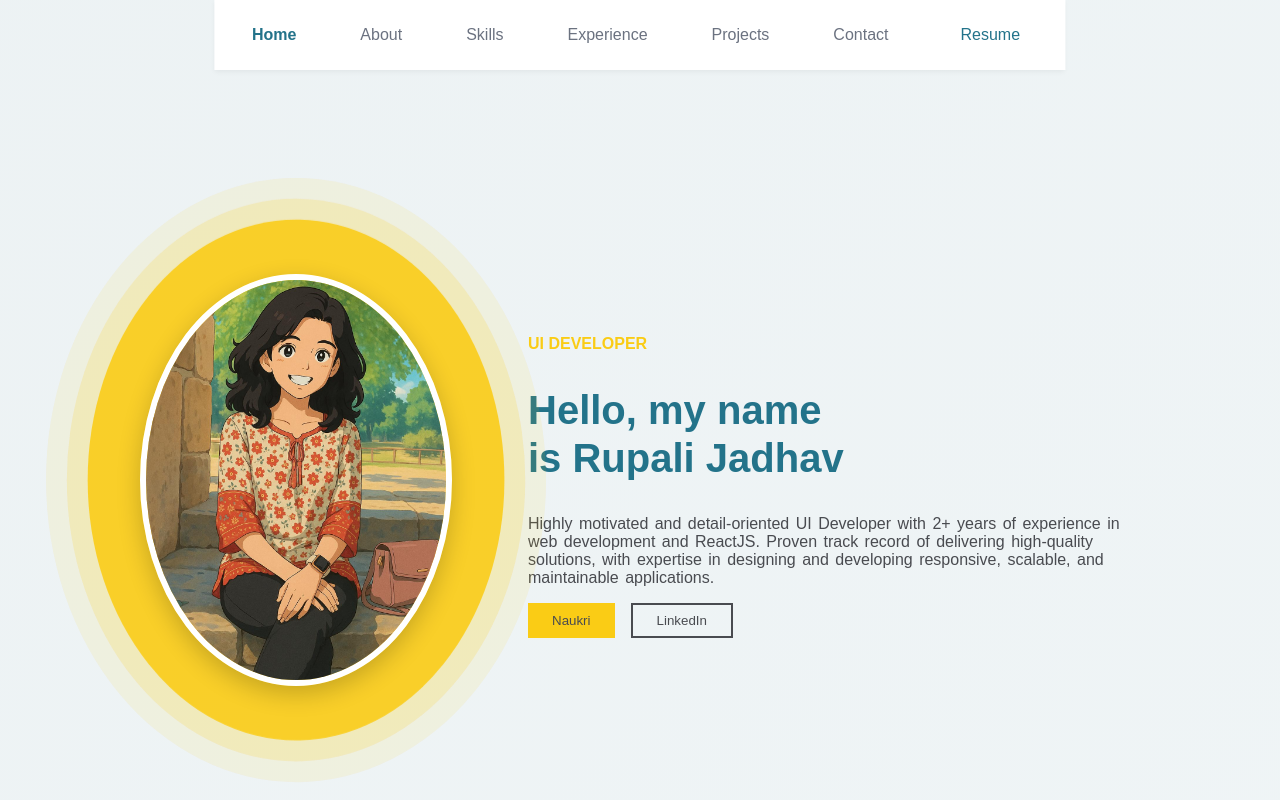
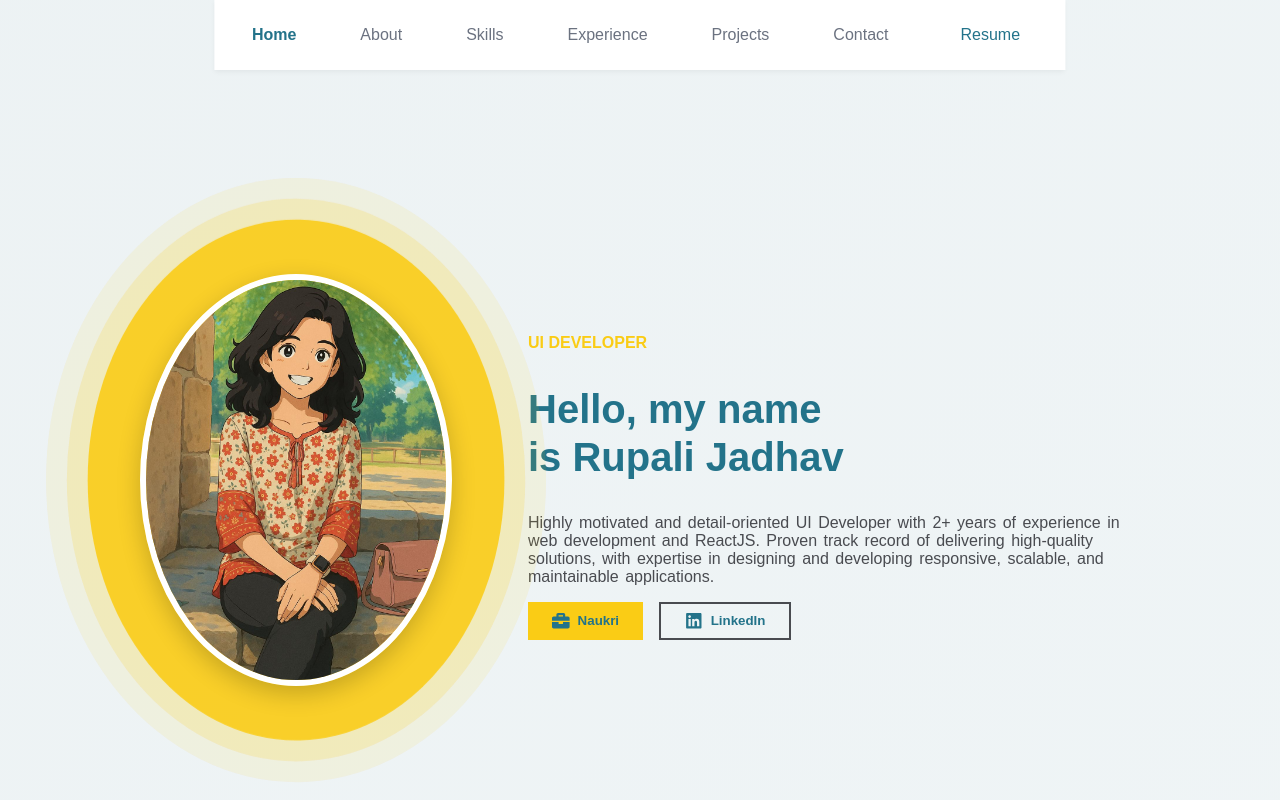
Before and after one commit to rupalijadhav99/My-Portfolio-RJ, a React (Vite) app: page / in a window 1280 px wide. Shown: the top 800 px of the page. Built offline with nearby package versions, Linux system fonts and the light colour scheme.

Commit message:
Changes in css file

```diff
--- a/src/components/Home/Home.css
+++ b/src/components/Home/Home.css
@@ -11,7 +11,7 @@
 /* Link styles inside buttons */
 button a{
   text-decoration: none;
-  color: #494b50;
+  color: #23738a;
 }
 
 /* Media query for desktop layout */
@@ -176,3 +176,18 @@ button a{
     font-size: 2rem!important;
   }
 }
+
+/* Link inside button styled as flex row */
+.btn-link {
+  display: flex;
+  align-items: center;
+  gap: 0.5rem;
+  text-decoration: none;
+  color: #23738a;
+  font-weight: 600;
+}
+
+/* Optional: style icons */
+.btn-icon {
+  font-size: 1.1rem;
+}
--- a/src/components/Home/Home.jsx
+++ b/src/components/Home/Home.jsx
@@ -1,9 +1,9 @@
 import React from 'react';
 import './Home.css';
-import profileImage from "../../assets/rupaliJ.jpg"
+import profileImage from "../../assets/rupaliJ.jpg";
+import { FaLinkedin, FaBriefcase } from "react-icons/fa";
 
 export default function Home() {
-
   return (
     <div className="home-container">
       <div className="home-left">
@@ -18,13 +18,28 @@ export default function Home() {
           developing responsive, scalable, and maintainable applications.
         </p>
         <div className="buttons">
-          <button className="btn-primary"> <a href="https://www.naukri.com/mnjuser/profile" target="_blank" rel="noopener noreferrer">
-          Naukri</a></button>
-          <button className="btn-secondary"><a
+          <button className="btn-primary">
+            <a
+              href="https://www.naukri.com/mnjuser/profile"
+              target="_blank"
+              rel="noopener noreferrer"
+              className="btn-link"
+            >
+              <FaBriefcase className="btn-icon" />
+              Naukri
+            </a>
+          </button>
+          <button className="btn-secondary">
+            <a
               href="https://www.linkedin.com/in/rupali-jadhav-uidev12"
               target="_blank"
               rel="noopener noreferrer"
-            >LinkedIn</a></button>
+              className="btn-link"
+            >
+              <FaLinkedin className="btn-icon" />
+              LinkedIn
+            </a>
+          </button>
         </div>
       </div>
 
--- a/src/components/Navbar/Navbar.css
+++ b/src/components/Navbar/Navbar.css
@@ -85,6 +85,8 @@
     width: auto;
     left: 1rem;
     transform: none;
+    background: transparent;
+    box-shadow: none;
   }
 
   .menu-icon {
@@ -97,7 +99,7 @@
     position: fixed;
     top: 0;
     right: -100%;
-    width: 70%; /* 👈 instead of 100% */
+    width: 45%; /* 👈 instead of 100% */
     height: 100vh;
     background-color: #ffffff;
     justify-content: center;
```
